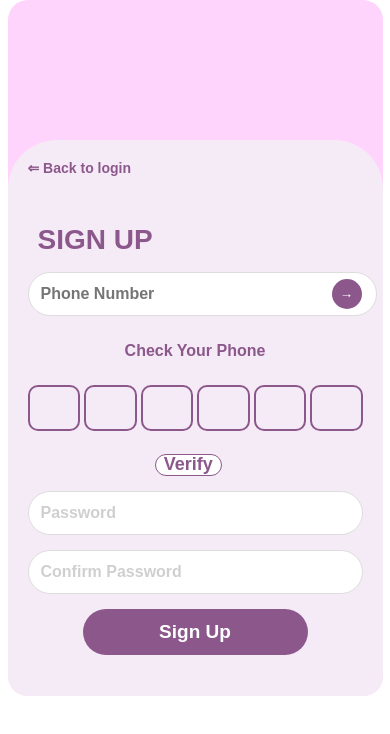
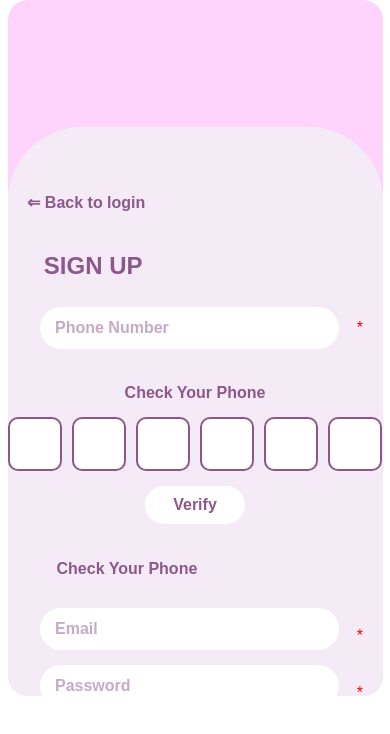
Before and after one commit to SivaG2002/period-tracker, a React (Create React App) app: page /signup in a window 390 px wide. Shown: the top 734 px of the page. Built offline with nearby package versions, Linux system fonts and the light colour scheme.

Commit message:
Add styled-components for SignUp component and implement responsive design

```diff
--- a/package.json
+++ b/package.json
@@ -14,6 +14,7 @@
     "react-dom": "^19.0.0",
     "react-router-dom": "^6.30.0",
     "react-scripts": "5.0.1",
+    "styled-components": "^6.1.16",
     "web-vitals": "^2.1.4"
   },
   "scripts": {
--- a/src/components/SignUp.js
+++ b/src/components/SignUp.js
@@ -1,10 +1,243 @@
-import React, { useState, useRef } from 'react';
-import { Link } from 'react-router-dom';
-import { motion } from 'framer-motion';
+import React, { useState, useRef } from "react";
+import { Link, useNavigate } from "react-router-dom";
+import { motion } from "framer-motion";
+import { getAuth, createUserWithEmailAndPassword } from "firebase/auth";
+import { initializeApp } from "firebase/app";
+import styled from "styled-components";
+
+// Firebase configuration (from Login.js)
+const firebaseConfig = {
+  apiKey: "AIzaSyCVNhbhg4TJuJA-hwd-E7LuKIBgOz9E3lM",
+  authDomain: "my-kivi-app.firebaseapp.com",
+  databaseURL: "https://my-kivi-app-default-rtdb.firebaseio.com",
+  projectId: "my-kivi-app",
+  storageBucket: "my-kivi-app.firebasestorage.app",
+  messagingSenderId: "591846288701",
+  appId: "1:591846288701:web:197ce263680668ea576954",
+  measurementId: "G-QLJWR84J47",
+};
+
+const app = initializeApp(firebaseConfig);
+const auth = getAuth(app);
+
+// Styled Components
+const Container = styled(motion.div)`
+  display: flex;
+  flex-direction: column;
+  padding: 5vw; /* Relative padding for responsiveness */
+  width: 100%; /* 90% of viewport width */
+  max-width: 100vh; /* Cap for larger mobiles */
+  box-sizing: border-box;
+  background-color: #f5ebf6; /* Light purple background from image */
+  border-radius: 19vw; /* Rounded corners */
+  margin: 10vh auto 0; /* Center vertically with top margin */
+  height:90vh; /* Relative height */
+  margin-top: 15vh; /* Relative top margin */
+`;
+
+const NotificationBar = styled.div`
+  position: fixed;
+  top: 20px;
+  left: 50%;
+  transform: translateX(-50%);
+  background-color: ${(props) => (props.isSuccess ? "#4CAF50" : "#FF5252")};
+  color: white;
+  padding: 12px 20px;
+  border-radius: 20px;
+  z-index: 1000;
+  box-shadow: 0 2px 10px rgba(0, 0, 0, 0.2);
+  animation: fadeIn 0.3s;
+  width: 40%;
+  max-width: 350px;
+  text-align: center;
+`;
+
+const BackLink = styled(Link)`
+margin-top: 5vh;
+display: block;
+  margin-bottom: 15px;
+  color: #8c588c;
+  font-weight: bold;
+  text-decoration: none;
+  padding: 5px 0;
+  font-size: 16px;
+  align-self: flex-start; // Align to the left
+
+  &:hover {
+    opacity: 0.8;
+  }
+`;
+
+const Title = styled.h2`
+  height: auto;
+  margin-bottom: 8%;
+  margin-left: 5%;
+  color: #8c588c;
+  text-align: left;
+  font-size: 24px;
+  font-weight: bold;
+  text-transform: uppercase; // Match the uppercase style
+`;
+
+const PhoneInputContainer = styled.div`
+  position: relative;
+  margin-bottom: 20px;
+  width: 100%;
+`;
+
+const PhoneInput = styled.input`
+  border-radius: 50px;
+  font-weight: bold;
+  padding: 12px 15px;
+  margin: 0 auto;
+  width: 80%;
+  border: none;
+  background: white; // White background as per the image
+  font-size: 16px;
+  color: #8c588c; // Text color
+
+  &::placeholder {
+    color: #8c588c;
+    opacity: 0.5;
+  }
+
+  &:focus {
+    outline: none;
+    box-shadow: 0 0 0 2px rgba(140, 88, 140, 0.3);
+  }
+`;
+
+const SubHeading = styled.h4`
+  color: #8c588c;
+  text-align: center;
+  height: auto;
+  margin: 15px 0;
+  font-size: 16px;
+  font-weight: bold;
+`;
+
+const MiniSubHeading = styled.h3`
+  color: #8c588c;
+  text-align: left
+  margin-left: 20vh;
+  height: auto;
+  font-size: 16px;
+  padding-left: 3.5vh;
+  margin-bottom: 3.5vh;
+
+`;
+
+const OtpContainer = styled.div`
+  display: flex;
+  gap: 10px; // Slightly larger gap to match the image
+  margin-bottom: 15px;
+  justify-content: center;
+
+`;
+
+const OtpInput = styled.input`
+  width: 50px; // Fixed width for square shape
+  height: 50px; // Fixed height for square shape
+  text-align: center;
+  border-radius: 10px;
+  font-weight: bold;
+  border: 2px solid #8c588c;
+  background: white; // White background as per the image
+  padding: 0;
+  font-size: 18px;
+
+  &:focus {
+    outline: none;
+    box-shadow: 0 0 0 2px rgba(140, 88, 140, 0.3);
+  }
+`;
+
+const VerifyButton = styled.button`
+  border-radius: 50px;
+  font-weight: bold;
+  font-size: 16px;
+  width: 100px;
+  margin: 0 auto 20px;
+  text-align: center;
+  display: flex;
+  justify-content: center;
+  align-items: center;
+  padding: 10px 0;
+  color: #8c588c;
+  background: white; // White background
+  border: none; // Thicker border to match the image
+  cursor: pointer;
+
+  &:hover {
+    background: #f5ebf6; // Light purple on hover
+  }
+
+  &:active {
+    transform: scale(0.98);
+  }
+`;
+
+const PasswordInput = styled.input`
+  border-radius: 50px;
+  justify-content: center;
+  font-weight: bold;
+    margin: 0 auto;
+  width: 80%;
+  padding: 12px 15px;
+  margin-bottom: 15px;
+  border:none;
+  background: white; // White background
+  font-size: 16px;
+  color: #8c588c;
+
+
+  &::placeholder {
+    color: #8c588c;
+    opacity: 0.5;
+
+  }
+
+  &:focus {
+    outline: none;
+    box-shadow: 0 0 0 2px rgba(140, 88, 140, 0.3);
+  }
+`;
+
+const SignUpButton = styled.button`
+  border-radius: 50px;
+  font-weight: bold;
+  font-size: 19px;
+  width: 60%;
+  margin: 20px auto 0;
+  text-align: center;
+  display: block;
+  text-decoration: none;
+  padding: 12px 0;
+  background: #8c588c;
+  color: white;
+  border: none;
+  cursor: pointer;
+
+  &:hover {
+    background: #774777; // Slightly darker purple on hover
+  }
+
+  &:active {
+    transform: scale(0.98);
+  }
+`;
 
 const SignUp = () => {
-  const [otpValues, setOtpValues] = useState(['', '', '', '', '', '']);
-  const [notification, setNotification] = useState({ show: false, message: '', isSuccess: false });
+  const [otpValues, setOtpValues] = useState(["", "", "", "", "", ""]);
+  const [notification, setNotification] = useState({
+    show: false,
+    message: "",
+    isSuccess: false,
+  });
+  const [email, setEmail] = useState("");
+  const [password, setPassword] = useState("");
+  const [confirmPassword, setConfirmPassword] = useState("");
+  const navigate = useNavigate();
 
   // Declare individual refs at the top level
   const otpInputRef1 = useRef(null);
@@ -21,10 +254,10 @@ const SignUp = () => {
     otpInputRef3,
     otpInputRef4,
     otpInputRef5,
-    otpInputRef6
+    otpInputRef6,
   ];
 
-  const dummyPin = '123456';
+  const dummyPin = "123456";
 
   const handleOtpChange = (index, value) => {
     if (value && !/^\d+$/.test(value)) return;
@@ -32,9 +265,9 @@ const SignUp = () => {
     const newOtpValues = [...otpValues];
 
     if (value.length > 1) {
-      const digits = value.replace(/\D/g, '').slice(0, 6);
+      const digits = value.replace(/\D/g, "").slice(0, 6);
       for (let i = 0; i < 6; i++) {
-        newOtpValues[i] = digits[i] || '';
+        newOtpValues[i] = digits[i] || "";
       }
       setOtpValues(newOtpValues);
       if (digits.length < 6 && digits.length > 0) {
@@ -53,113 +286,92 @@ const SignUp = () => {
   };
 
   const handleKeyDown = (index, e) => {
-    if (e.key === 'Backspace') {
-      if (index > 0 && otpValues[index] === '') {
+    if (e.key === "Backspace") {
+      if (index > 0 && otpValues[index] === "") {
         const newOtpValues = [...otpValues];
-        newOtpValues[index - 1] = '';
+        newOtpValues[index - 1] = "";
         setOtpValues(newOtpValues);
         otpInputRefs[index - 1].current.focus();
-      } else if (otpValues[index] !== '') {
+      } else if (otpValues[index] !== "") {
         const newOtpValues = [...otpValues];
-        newOtpValues[index] = '';
+        newOtpValues[index] = "";
         setOtpValues(newOtpValues);
       }
     }
   };
 
-  const otpCode = otpValues.join('');
+  const otpCode = otpValues.join("");
 
   const showNotification = (message, isSuccess) => {
     setNotification({ show: true, message, isSuccess });
     setTimeout(() => {
-      setNotification({ show: false, message: '', isSuccess: false });
+      setNotification({ show: false, message: "", isSuccess: false });
     }, 3000);
   };
 
   const verifyOtp = () => {
     if (otpCode === dummyPin) {
-      showNotification('Successful ✓', true);
+      showNotification("Successful ✓", true);
     } else {
-      showNotification('Enter valid code', false);
+      showNotification("Enter valid code", false);
+    }
+  };
+
+  const handleSignUp = async () => {
+    if (password !== confirmPassword) {
+      showNotification("Passwords do not match", false);
+      return;
+    }
+
+    try {
+      await createUserWithEmailAndPassword(auth, email, password);
+      showNotification("Sign up successful ✓", true);
+      setTimeout(() => {
+        navigate("/login");
+      }, 1500);
+    } catch (error) {
+      showNotification(error.message, false);
+      console.error("Sign up error:", error.message);
     }
   };
 
   return (
-    <motion.div
-      className="auth-container"
+    <Container
       initial={{ x: 400 }}
       animate={{ x: 0 }}
       exit={{ x: -400 }}
-      transition={{ duration: 1, ease: "easeInOut", stiffness: 300 }}
+      transition={{ duration: 0.8, ease: "easeInOut", stiffness: 300 }}
     >
       {notification.show && (
-        <div style={{
-          position: 'fixed',
-          top: '20px',
-          left: '50%',
-          transform: 'translateX(-50%)',
-          backgroundColor: notification.isSuccess ? '#4CAF50' : '#FF5252',
-          color: 'white',
-          padding: '10px 20px',
-          borderRadius: '20px',
-          zIndex: 1000,
-          boxShadow: '0 2px 10px rgba(0,0,0,0.2)',
-          animation: 'fadeIn 0.3s'
-        }}>
+        <NotificationBar isSuccess={notification.isSuccess}>
           {notification.message}
-        </div>
+        </NotificationBar>
       )}
+
       <motion.div whileTap={{ scale: 0.97 }}>
-        <Link
-          to="/login"
-          className="back-link"
-          style={{ display: 'block', marginBottom: '10px', color: '#8c588c', fontWeight: 'bold' }}
-        >
-          ⇐ Back to login
-        </Link>
+        <BackLink to="/login">⇐ Back to login</BackLink>
       </motion.div>
-      <h2 className="sign_up_h2" style={{height:'1%', marginBottom:'8%', color:'#8c588c'}}>SIGN UP</h2>
-      <div style={{ position: 'relative', marginBottom: '-10px' }}>
-        <input type="tel" placeholder="Phone Number" className="rounded-input-ph" style={{
-          borderRadius: '50px',
-          fontWeight: 'bold',
-          paddingRight: '40px',
-          width: 'calc(100% - 40px)'
-        }} />
-        <button
+
+      <Title>SIGN UP</Title>
+
+      <PhoneInputContainer>
+        <div
           style={{
-            position: 'absolute',
-            right: '1px',
-            top: '50%',
-            transform: 'translateY(-50%)',
-            background: '#8c588c',
-            color: 'white',
-            borderRadius: '50%',
-            width: '30px',
-            height: '30px',
-            border: 'none',
-            display: 'flex',
-            alignItems: 'center',
-            justifyContent: 'center',
-            cursor: 'pointer'
+            display: "flex",
+            alignItems: "center",
+            justifyContent: "space-between",
           }}
         >
-          →
-        </button>
-      </div>
-      <h4 className='phonenumber' style={{color: '#8c588c',textAlign:'center',display:'flow',height:'1%'}}>Check Your Phone</h4>
-      <div
-        className="otp-container"
-        style={{
-          display: 'flex',
-          gap: '4px',
-          marginBottom: '8px',
-          marginTop: '1px',
-          justifyContent: 'center'
-        }}
-      >
+          <PhoneInput type="tel" placeholder="Phone Number" />
+          <span style={{ color: "red", marginLeft: "5px" }}>*</span>
+        </div>
+      </PhoneInputContainer>
+
+      <SubHeading>Check Your Phone</SubHeading>
+
+      <OtpContainer>
         {otpValues.map((value, index) => (
-          <input
+          <OtpInput
             key={index}
             ref={otpInputRefs[index]}
             type="text"
@@ -169,51 +381,68 @@ const SignUp = () => {
             onKeyDown={(e) => handleKeyDown(index, e)}
             onPaste={(e) => {
               e.preventDefault();
-              const pastedData = e.clipboardData.getData('text');
+              const pastedData = e.clipboardData.getData("text");
               handleOtpChange(index, pastedData);
-            }}
-            className="otp-input"
-            style={{
-              width: '10%',
-              textAlign: 'center',
-              borderRadius: '10px',
-              fontWeight: 'bold',
-              border: '1px solid #8c588c',
-              borderWidth: '2px',
-              background: '#f5ebf6',
             }}
           />
         ))}
+      </OtpContainer>
+
+      <VerifyButton onClick={verifyOtp}>Verify</VerifyButton>
+      <MiniSubHeading>Check Your Phone</MiniSubHeading>
+      <div
+        style={{
+          display: "flex",
+          alignItems: "center",
+          justifyContent: "space-between",
+        }}
+      >
+        <PasswordInput
+          type="email"
+          placeholder="Email"
+          value={email}
+          onChange={(e) => setEmail(e.target.value)}
+        />
+        <span style={{ color: "red", marginLeft: "5px" }}>*</span>
       </div>
-      <button
-        className="primary-btn"
+      <div
         style={{
-          borderRadius: '50px',
-          fontWeight: 'bold',
-          fontSize: '18px',
-          width: '20%',
-          marginLeft: '38%',
-          textAlign: 'center',
-          display: 'flex',
-          justifyContent: 'center',
-          alignItems: 'center',
-          height: 'auto',
-          padding: '8px 0',
-          textDecoration: 'none',
-          height:'4%',
-          color:'#8c588c',
-          background:'white',
-          border: '1px solid #8c588c',
-          cursor: 'pointer'
+          display: "flex",
+          alignItems: "center",
+          justifyContent: "space-between",
         }}
-        onClick={verifyOtp}
       >
-        Verify
-      </button>
-      <input type="password" placeholder="Password" className="rounded-input" style={{ borderRadius: '50px', fontWeight: 'bold' }} />
-      <input type="password" placeholder="Confirm Password" className="rounded-input" style={{ borderRadius: '50px', fontWeight: 'bold' }} />
-      <Link to="/signup" className="primary-btn rounded-btn" style={{ borderRadius: '50px', fontWeight: 'bold', fontSize: '19px', width: '60%', marginLeft: '55px', textAlign: 'center', display: 'block', textDecoration: 'none' }}>Sign Up</Link>
-    </motion.div>
+
+
+        <PasswordInput
+          type="password"
+          placeholder="Password"
+          value={password}
+          onChange={(e) => setPassword(e.target.value)}
+        />
+        <span style={{ color: "red", marginLeft: "5px" }}>*</span>
+      </div>
+
+      <div
+        style={{
+          display: "flex",
+          alignItems: "center",
+          justifyContent: "space-between",
+        }}
+      >
+        <PasswordInput
+          type="password"
+          placeholder="Confirm Password"
+          value={confirmPassword}
+          onChange={(e) => setConfirmPassword(e.target.value)}
+        />
+        <span style={{ color: "red", marginLeft: "5px" }}>*</span>
+      </div>
+
+
+
+      <SignUpButton onClick={handleSignUp}>Sign Up</SignUpButton>
+    </Container>
   );
 };
 
```
Also changed, not shown: 1 other file (tests, documents, lock files or other folders).
